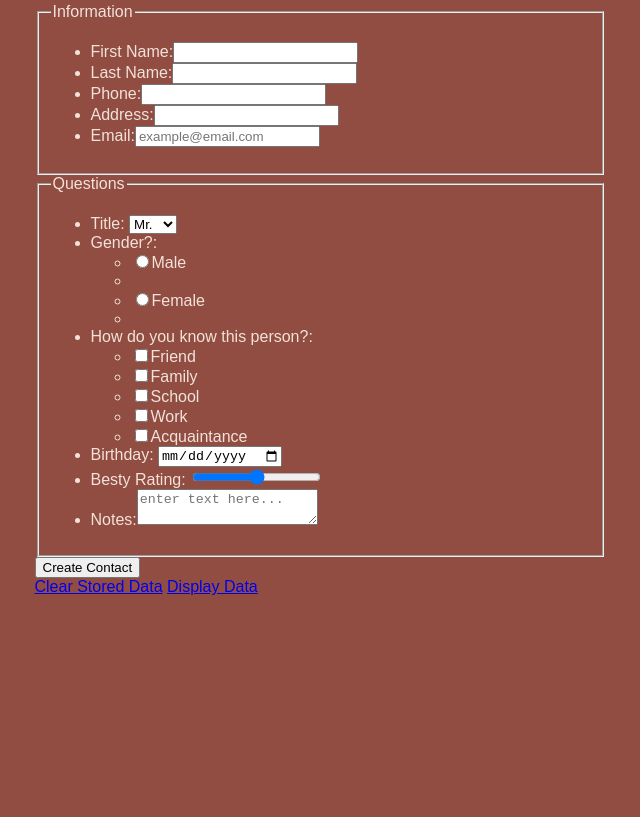
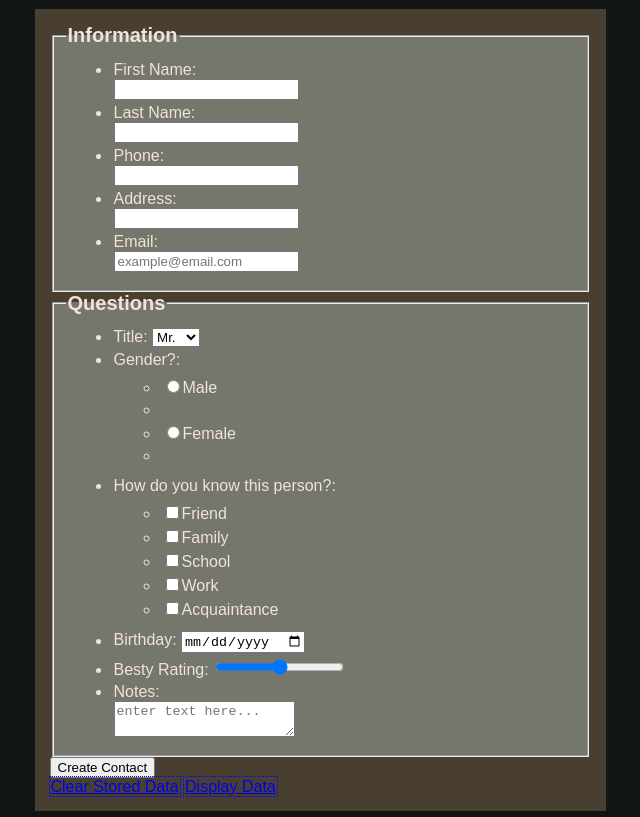
Before and after one commit to B31178/VFW-1304-Project-2, a plain HTML site: page additem.html in a window 1280 px wide. Shown: the part 87-904 px from the top of the page, without its empty margins (320-960 px from the left). Before the commit the page ends 800 px from the top, so only its background shows below. Drawn offline with Linux system fonts and the light colour scheme.

Commit message:
Initial CSS created.

```diff
--- a/additem.html
+++ b/additem.html
@@ -8,24 +8,23 @@ additem.html
 -->
 
 <html>
-	<body>
     <head>
         <meta charset="UTF-8" />
         <meta name="description" content="Visual Frameworks Week 1 Assignment - Travis Pochintesta" />
         <meta name="keywords" content="html5, Mobile Development, Full Sail University" />
         <meta name="robots" content="index, follow" />
-        <meta name="robots" content="no index, no follow" />
         <meta name="viewport" content="user-scalable=no, width=device-width" />
-        <title>KiT</title>
+        <title>KiT</title> <!-- My family likes raccoons.  This is to be a raccoon themed contact list for my daughter. -->
         <link href="css/style.css" type="text/css" rel="stylesheet"/>
-        <header>
+    </head>
+    <body id="content">
+     <header>
             <hgroup>
             <h1 id="titleText">New Contact</h1>
             </hgroup>
         </header>
-    </head>
 	<form action="#" method="post">
-		<fieldset>
+		<fieldset id="info">
 			<legend>Information</legend>
 			<ul>
 				<li><label for="fname">First Name:</label><input type="text" id="fname" /></li>
@@ -35,7 +34,7 @@ additem.html
 				<li><label for="email">Email:</label><input type="email" id="email" placeholder="example@email.com" /></li>
 			</ul>
 		</fieldset>
-		<fieldset>
+		<fieldset id="questions">
 			<legend>Questions</legend>
 			<ul>
 				<li>
--- a/css/style.css
+++ b/css/style.css
@@ -8,8 +8,79 @@ style.css
 body{
 	width:571px;
 	margin:auto;
-	padding:10px;
-	background: #914D41;
+	padding:6px;
+	background: #111615;
 	color: #F2E2DA;
 	font-family: Arial, Helvetica, san-serif;
 }
+
+#content{
+	overflow: scroll;
+}
+
+h1{
+	font-size:36px;
+}
+
+form{
+	padding:15px;
+	background:#483F31;
+}
+
+form ul{
+	margin:6px;
+}
+
+form fieldset ul li{
+	padding:2px;
+}
+
+fieldset{
+	background:#75776D;
+}
+
+legend{
+	font-size:20px;
+	font-weight:bold;
+}
+
+#fname{
+	display: block;
+}
+
+#lname{
+	display: block;
+}
+
+#phone{
+	display: block;
+}
+
+#address{
+	display: block;
+}
+
+#email{
+	display: block;
+}
+
+#notes{
+	display: block;
+}
+
+.border{
+	border:1px solid #9FA9A3;
+}
+
+input:focus{
+	border-color:blue;
+}
+
+a{
+	padding:1px;
+	outline:1px dotted blue;
+}
+
+a:hover{
+	color:white; outline: none;
+}
```
